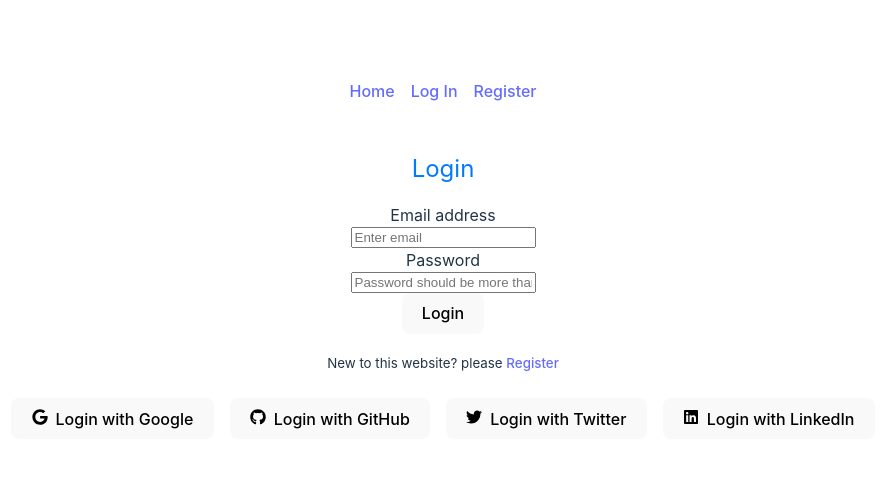
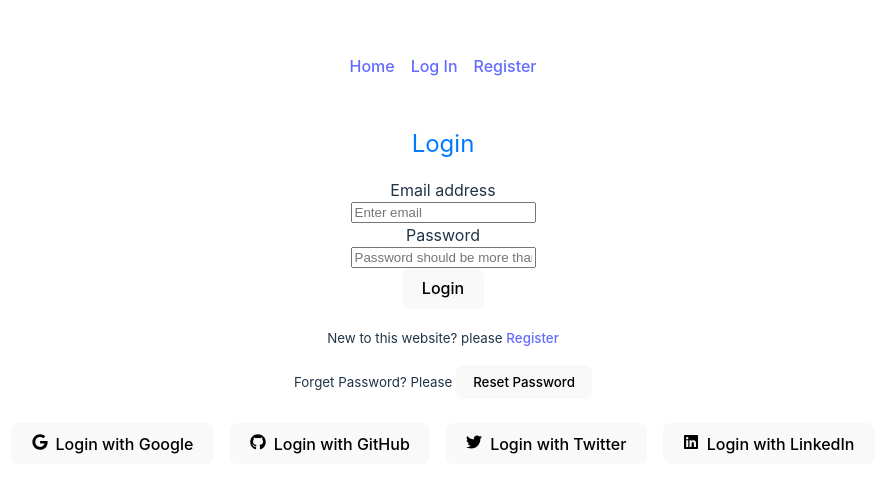
Before and after one commit to kabirshuvo/fireBase-User-Login, a React (Vite) app: page /login in a window 1280 px wide. Shown: the part 121-614 px from the top of the page, without its empty margins (197-1082 px from the left). Built offline with nearby package versions, Linux system fonts and the light colour scheme.

Commit message:
Reset Password is not working

```diff
--- a/src/components/Login/Login.jsx
+++ b/src/components/Login/Login.jsx
@@ -1,5 +1,5 @@
-import { getAuth, signInWithEmailAndPassword } from "firebase/auth";
-import React, { useState } from 'react';
+import { getAuth, sendPasswordResetEmail, signInWithEmailAndPassword } from "firebase/auth";
+import React, { useRef, useState } from 'react';
 import { Alert, Button, Card, Form } from 'react-bootstrap';
 import { FaGithub, FaGoogle, FaLinkedin, FaTwitter } from 'react-icons/fa';
 import { Link } from "react-router-dom";
@@ -13,6 +13,7 @@ const auth = getAuth(app);
 const LoginPage = () => {
   const [error, setError] = useState('');
   const [success, setSuccess] = useState('');
+  const emailRef = useRef()
 
 
 
@@ -73,6 +74,21 @@ const handlePasswordBlur = (event) => {
     // console.log(event.target.value);
 }
 
+const handleResetPassword = event => {
+        const email = emailRef.current.value;
+        if (!email){
+            alert('Please Provide your email address to reset password')
+            return;
+        }
+        sendPasswordResetEmail(auth, email)
+        .then(() => {
+            alert('Please check you email')
+        }).catch( error => {
+            console.log(error);
+            setError(error.message)
+        })
+}
+
   return (
     <div className="container-fluid d-flex justify-content-center align-items-center login-container">
       <Card className="p-4">
@@ -80,7 +96,7 @@ const handlePasswordBlur = (event) => {
         <Form onSubmit={handleSubmit}>
           <Form.Group controlId="formBasicEmail" style={{ display: 'flex', flexDirection: 'column', alignItems: 'center' }}>
             <Form.Label>Email address</Form.Label>
-            <Form.Control type="email" placeholder="Enter email" onChange={handleEmailChange} name="email"/>
+            <Form.Control type="email" placeholder="Enter email" onChange={handleEmailChange} name="email" ref={emailRef}/>
           </Form.Group>
           <Form.Group controlId="formBasicPassword" style={{ display: 'flex', flexDirection: 'column', alignItems: 'center' }}>
             <Form.Label>Password</Form.Label>
@@ -98,6 +114,7 @@ const handlePasswordBlur = (event) => {
           </Button>
 
           <p><small>New to this website? please <Link to='/register'>Register</Link></small></p>
+          <p><small>Forget Password? Please <button onClick={handleResetPassword} className=" btn btn-link">Reset Password</button></small></p>
 
           <div style={{ textAlign: 'center' }}>
             <Button variant="light" style={{ margin: '.5rem' }}>
```
